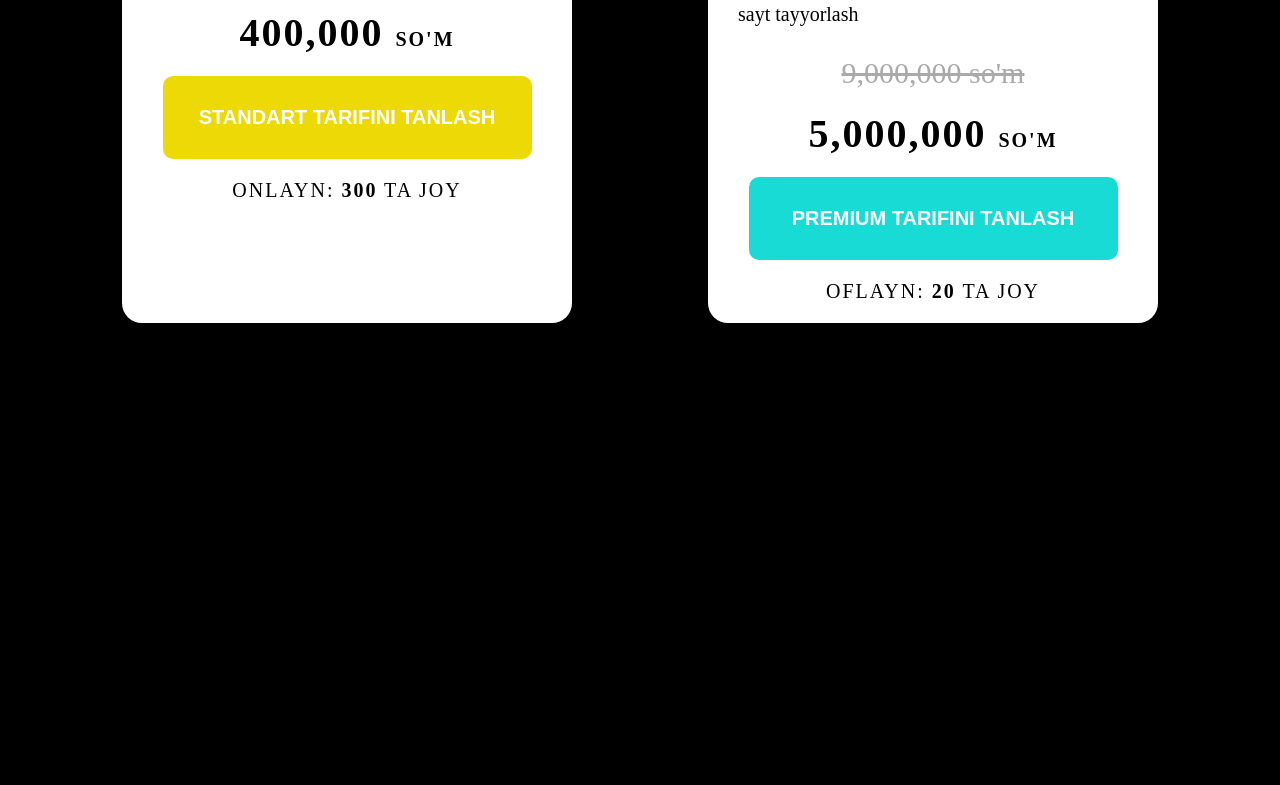
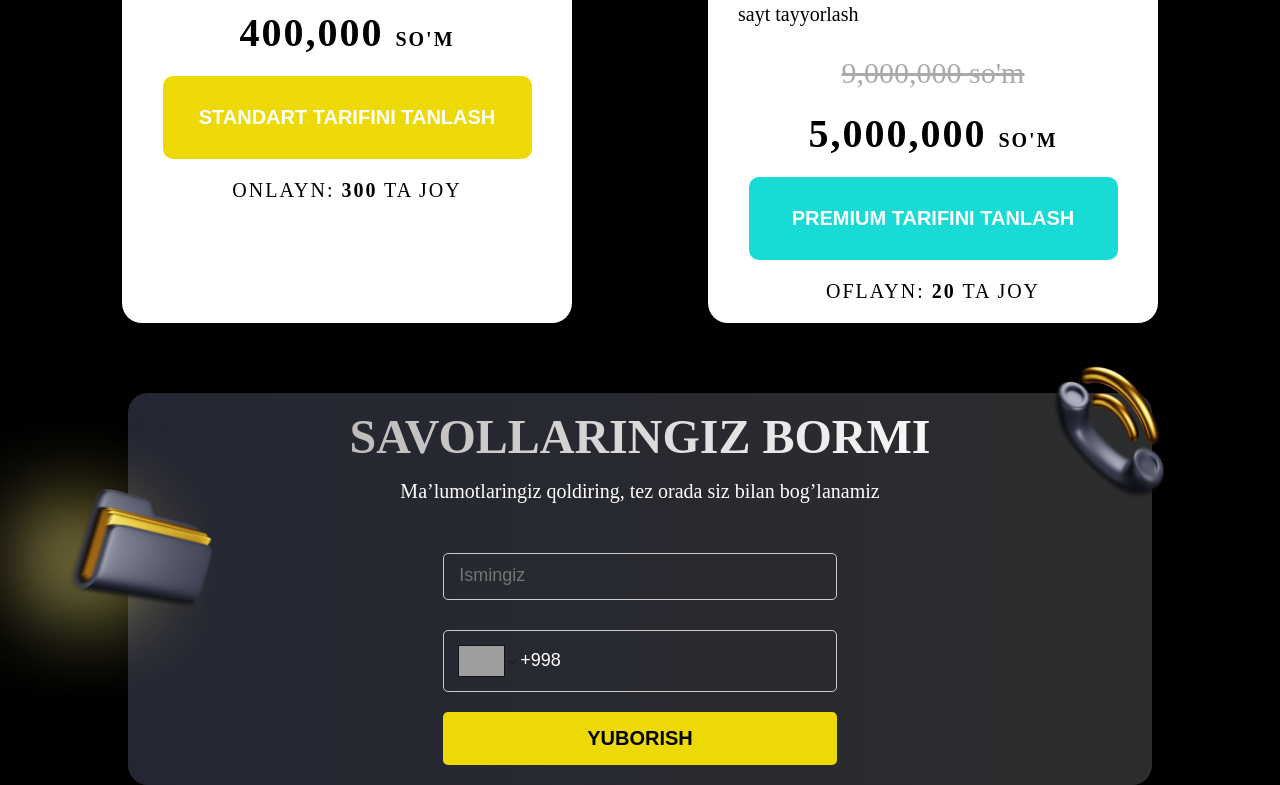
Before and after one commit to nodirbek6903/targetolog, a React (Vite) app: page / in a window 1280 px wide. Shown: the part 3471-4256 px from the top of the page. Before the commit the page ends 3794 px from the top, so only its background shows below. Built offline with nearby package versions, Linux system fonts and the light colour scheme; grey boxes are pictures that could not be loaded.

Commit message:
savollar added

```diff
--- a/src/App.jsx
+++ b/src/App.jsx
@@ -2,6 +2,7 @@ import Main from "./components/Main/Main";
 import About from "./components/About/About"
 import Service from "./components/Service/Service";
 import Tarif from "./components/Tarif/Tarif";
+import HomeCard from "./components/HomeCard/HomeCard";
 
 function App() {
   return (
@@ -10,6 +11,7 @@ function App() {
       <About />
       <Service />
       <Tarif />
+      <HomeCard />
     </div>
   );
 }
--- /dev/null
+++ b/src/components/HomeCard/HomeCard.css
@@ -0,0 +1,106 @@
+.homecard-container {
+  width: 100%;
+  margin: 0 auto;
+  max-width: 1920px;
+  margin-top: 70px;
+}
+.homecard {
+  width: 80%;
+  margin: 0 auto;
+  background: linear-gradient(90deg, rgb(36, 38, 51), rgb(44, 45, 45));
+  max-height: 500px;
+  display: flex;
+  flex-direction: column;
+  gap: 20px;
+  padding: 20px;
+  border-radius: 20px;
+  position: relative;
+}
+.homecard-title {
+  font-size: 40px;
+  text-align: center;
+  text-transform: uppercase;
+  scale: 1.2;
+  background: linear-gradient(90deg, #b8b4b4 20%, #fff 80%);
+  background-clip: text;
+  color: transparent;
+}
+.homecard-text {
+  text-align: center;
+  color: #fff;
+  font-size: 20px;
+}
+.homecard-form {
+  display: flex;
+  flex-direction: column;
+  margin: 0 auto;
+  width: 40%;
+  gap: 20px;
+  margin-top: 30px;
+}
+
+.homecard-form .form-input {
+  width: 100%;
+  padding: 15px;
+  margin-bottom: 10px;
+  border: 1px solid #ccc;
+  border-radius: 5px;
+  outline: none;
+  background: none;
+  color: #fff;
+}
+.form-input::placeholder {
+  font-size: 18px;
+}
+.homecard-form .PhoneInputInput {
+  outline: none;
+  border: none;
+  background: none;
+  color: #fff;
+  font-size: 18px;
+}
+.homecard-form .PhoneInputInput::placeholder {
+  color: #fff;
+}
+.homecard-form .PhoneInput {
+  padding: 15px;
+  border-radius: 5px;
+  border: 1px solid #ccc;
+  --PhoneInputCountryFlag-height: 30px;
+  --PhoneInputCountryFlag-width: 30px;
+}
+.homecard-btn {
+  background-color: #ecd905;
+  color: #000;
+  font-weight: bold;
+  border: none;
+  padding: 15px 0;
+  border-radius: 5px;
+  cursor: pointer;
+  font-size: 20px;
+  text-transform: uppercase;
+}
+
+.homecard-book,
+.homecard-phone {
+  height: 150px;
+  position: absolute;
+}
+.homecard-phone {
+  width: 120px;
+  right: -20px;
+  top: -40px;
+}
+.homecard-book {
+  left: -80px;
+  width: 200px;
+  top: 80px;
+  z-index: 1;
+}
+.homecard-bg {
+  position: absolute;
+  left: -250px;
+  width: 400px;
+  top: 0px;
+  height: auto;
+}
--- /dev/null
+++ b/src/components/HomeCard/HomeCard.jsx
@@ -0,0 +1,42 @@
+import { useState } from "react"
+import "./HomeCard.css"
+import PhoneInput from "react-phone-number-input";
+import "react-phone-number-input/style.css";
+import PhoneImg from "../../assets/phone.png"
+import BookImg from "../../assets/book.png"
+import Bg from "../../assets/blur_2-min.png"
+const HomeCard = () => {
+    const [firstName,setFirstName] = useState("")
+    const [phone,setPhone] = useState("")
+  return (
+    <div className="homecard-container">
+        <div className="homecard">
+        <img src={BookImg} className="homecard-book" alt="" />
+        <img src={PhoneImg} className="homecard-phone" alt="" />
+        <img src={Bg} className="homecard-bg" alt="" />
+            <h1 className="homecard-title">Savollaringiz bormi</h1>
+            <span className="homecard-text">Ma’lumotlaringiz qoldiring, tez orada siz bilan bog’lanamiz</span>
+            <form action="" className="homecard-form">
+            <input
+                type="text"
+                className="form-input"
+                placeholder="Ismingiz"
+                value={firstName}
+                onChange={(e) => setFirstName(e.target.value)}
+              />
+              <PhoneInput
+                defaultCountry="UZ"
+                international
+                value={phone}
+                autoComplete="off"
+                onChange={(phone) => setPhone(phone)}
+                placeholder="99-999-9999"
+              />
+              <button className="homecard-btn">Yuborish</button>
+            </form>
+        </div>
+    </div>
+  )
+}
+
+export default HomeCard
--- a/src/components/Tarif/Tarif.jsx
+++ b/src/components/Tarif/Tarif.jsx
@@ -19,6 +19,8 @@ const Tarif = () => {
   const handleCloseModal = () => {
     setSelectedTarif(null);
     setOpenModal(false);
+    setFirstName("")
+    setPhone("")
   };
 
   const handleSubmit = (e) => {
```
Also changed, not shown: src/components/Faq/Faq.jsx (added, +9 -0 lines), src/components/Faq/Faq.css (added).
